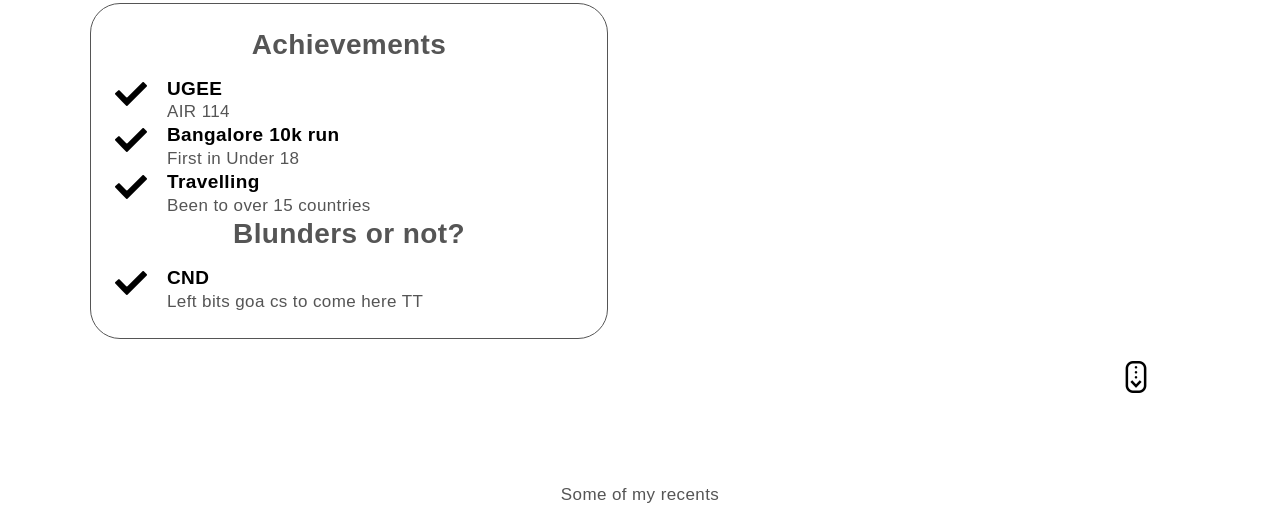
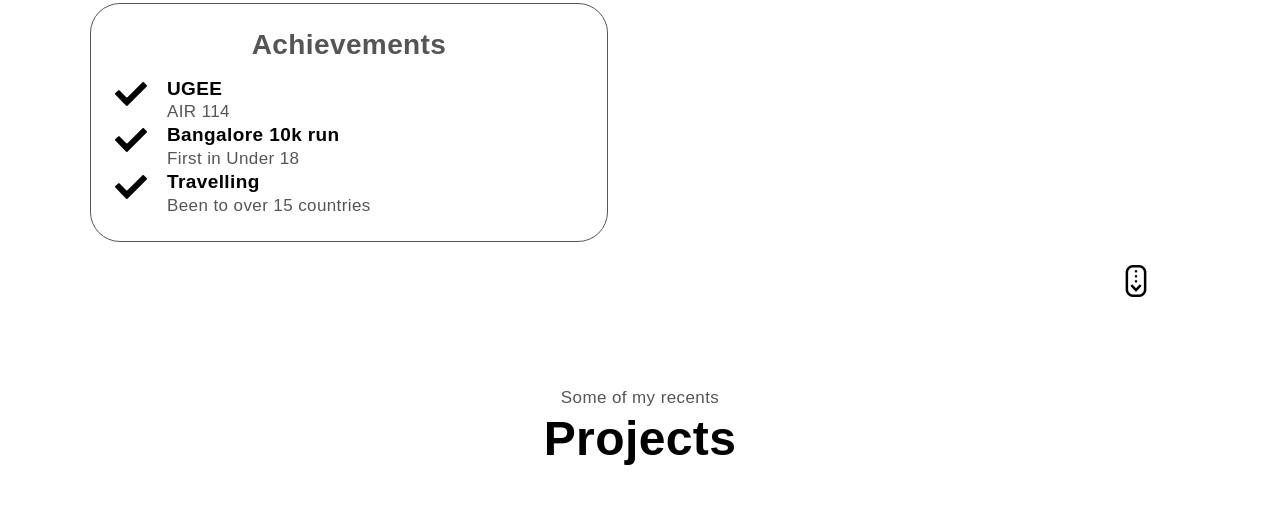
Before and after one commit to NJP6969/NJP6969.github.io, a plain HTML site: page index.html in a window 1280 px wide. Shown: the part 2125-2638 px from the top of the page. Drawn offline with Linux system fonts and the light colour scheme.

Commit message:
Update index.html

```diff
--- a/index.html
+++ b/index.html
@@ -189,14 +189,7 @@ Feel free to connect with me if you share similar interests, have exciting proje
                         <p>Been to over 15 countries</p>
                     </div>
                 </div>
-                <h2>Blunders or not?</h2>
-                <div class="ex-div">
-                    <img src="checkmark.webp" class="icon1">
-                    <div>
-                        <h4>CND</h4>
-                        <p>Left bits goa cs to come here TT</p>
-                    </div>
-                </div>
+
             </div>
 
 
```
